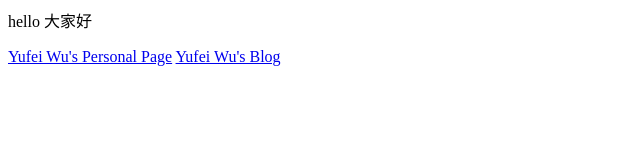
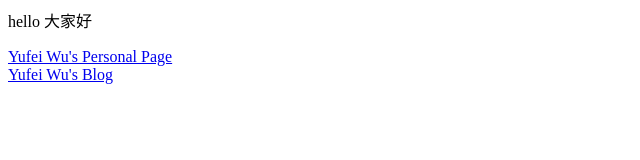
Before and after one commit to yufei-wu-2021/yufei-wu-2021.github.io, a plain HTML site: page index.html in a window 1280 px wide. Shown: the whole page, without its empty margins (0-640 px from the left). Drawn offline with Linux system fonts and the light colour scheme.

Commit message:
Update index.html

```diff
--- a/index.html
+++ b/index.html
@@ -1,6 +1,6 @@
 <p>hello 大家好</p>
 
 <p>
-  <a href="https://yufei-wu-2021.github.io/">Yufei Wu's Personal Page</a>
+  <a href="https://yufei-wu-2021.github.io/">Yufei Wu's Personal Page</a><br>
   <a href="https://yufeiblog-discord.blogspot.com/">Yufei Wu's Blog</a>
 </p>
```
